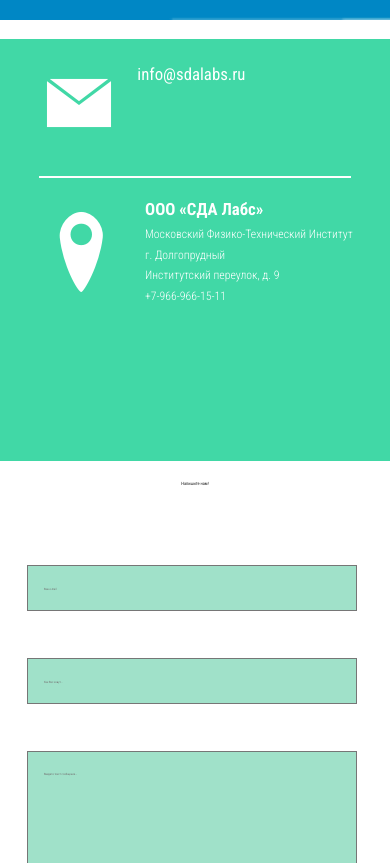
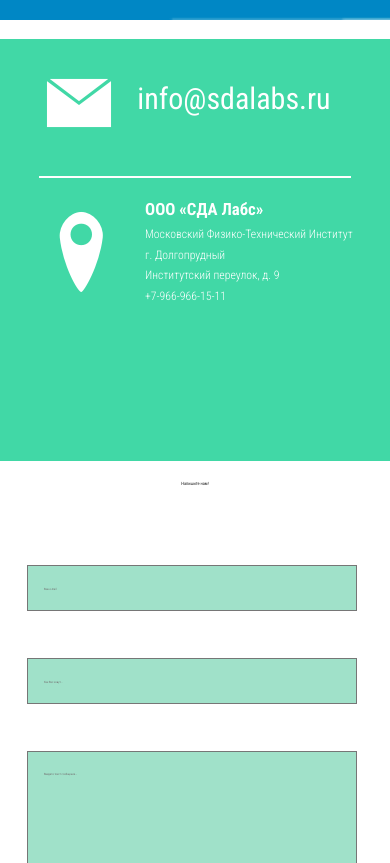
Before and after one commit to veselovmark/sdalabs2, a plain HTML site: page index.html in a window 390 px wide. Shown: the part 6570-7433 px from the top of the page. Drawn offline with nearby package versions, Linux system fonts and the light colour scheme; a script that the page names is missing.

Commit message:
Update box3.css

```diff
--- a/css/box3.css
+++ b/css/box3.css
@@ -165,7 +165,8 @@
     }
 
     .mail-text {
-
+        font-size: 2.5em;
+        margin: 10% 5%;
     }
 
     .contacts {
```
